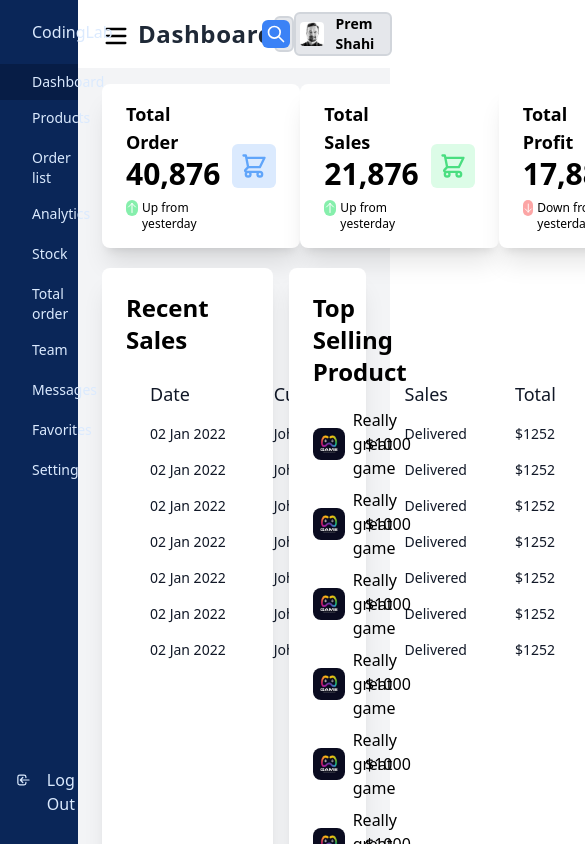
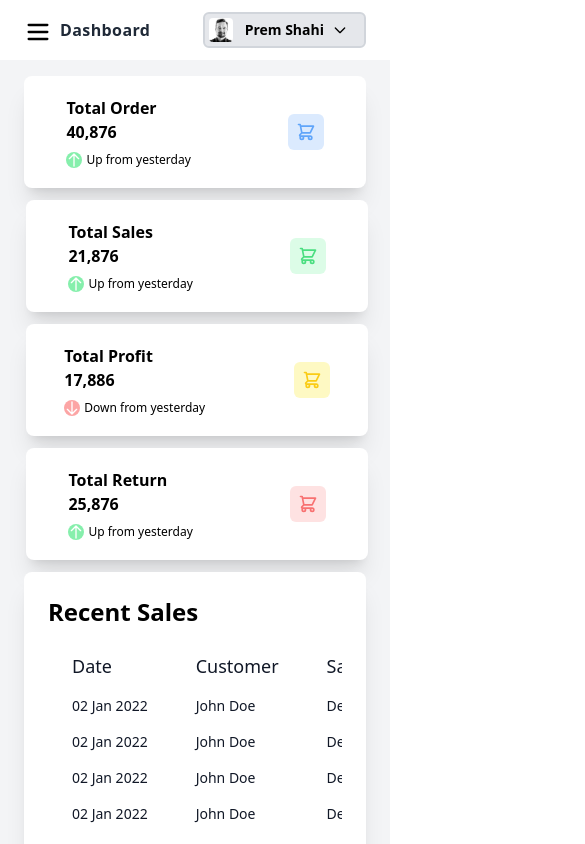
Before and after one commit to massam89/react-tailwind-dashboard, a JavaScript app: page / in a window 390 px wide. Shown: the top 844 px of the page, 585 px wide, since content can reach past the window. Built offline with nearby package versions, Linux system fonts and the light colour scheme; the HTML template or start-up script is replaced by a standard one.

Commit message:
almost finish responsibility

```diff
--- a/src/App.js
+++ b/src/App.js
@@ -4,11 +4,11 @@ import Main from "./components/main/Main";
 
 function App() {
   return (
-    <div className="grid grid-cols-5 gap-0">
+    <div className="grid md:grid-cols-3 lg:grid-cols-5 gap-0">
       <div>
         <Menu />
       </div>
-      <div className="col-span-4 bg-gray-100">
+      <div className="sm:col-span-1 md:col-span-3 lg:col-span-4  bg-gray-100">
         <Header />
         <Main />
       </div>
--- a/src/components/header/Header.js
+++ b/src/components/header/Header.js
@@ -3,10 +3,10 @@ const Header = () => {
     <header className="flex justify-between px-6 py-3 bg-white">
       <div className="flex items-center">
         <svg className="w-7 cursor-pointer pt-1" fill="none" stroke="currentColor" viewBox="0 0 24 24" xmlns="http://www.w3.org/2000/svg"><path strokeLinecap="round" strokeLinejoin="round" strokeWidth={2} d="M4 6h16M4 12h16M4 18h16" /></svg>
-        <h2 className="font-bold text-2xl pl-2 tracking-wide text-gray-800">Dashboard</h2>
+        <h2 className="font-bold lg:text-2xl md:text-xl pl-2 tracking-wide text-gray-800">Dashboard</h2>
       </div>
 
-      <form className="w-2/4 relative">
+      <form className="w-2/4 relative hidden lg:block">
         <input className="outline-1 outline-gray-400 w-full mt-1 py-1 bg-gray-200 border-solid border-gray-300 border-2 pl-4 rounded-md" type="text" placeholder="Search" />
         <button className="rounded-md p-1 inline-block absolute right-1 top-2 bg-blue-500 text-white" type="submit">
           <svg className="w-5 h-5" fill="none" stroke="currentColor" viewBox="0 0 24 24" xmlns="http://www.w3.org/2000/svg"><path strokeLinecap="round" strokeLinejoin="round" strokeWidth={2} d="M21 21l-6-6m2-5a7 7 0 11-14 0 7 7 0 0114 0z" /></svg>
--- a/src/components/main/Main.js
+++ b/src/components/main/Main.js
@@ -6,7 +6,7 @@ const Main = () => {
   return (
     <main>
       <Survay />
-      <div className="grid grid-cols-3 gap-4 px-6 py-1">
+      <div className="grid grid-cols-1 lg:grid-cols-3 gap-0 lg:gap-4 px-6 ">
         <Recent />
         <Top />
       </div>
--- a/src/components/main/Recent.js
+++ b/src/components/main/Recent.js
@@ -1,10 +1,10 @@
 const Recent = () => {
   return (
-    <div className="col-span-2 bg-white rounded-lg shadow-xl p-6">
+    <div className="col-span-2 bg-white rounded-lg shadow-xl p-6 mb-4">
       <h2 className="text-2xl font-bold mb-2">Recent Sales</h2>
-      <div class="flex flex-col">
+      <div class="flex flex-col overflow-x-auto">
         <div class="sm:-mx-6 lg:-mx-8">
-          <div class="py-2 inline-block min-w-full sm:px-6 lg:px-8">
+          <div class="py-2 inline-block min-w-full sm:px-6 lg:px-8 ">
 
               <table class="min-w-full">
                 <thead>
--- a/src/components/main/Survay.js
+++ b/src/components/main/Survay.js
@@ -1,57 +1,57 @@
 
 const Survay = () => {
   return (
-    <div className="flex justify-between  py-4 px-6">
-        <div className="flex items-center bg-white px-6 py-4 rounded-lg shadow-xl">
+    <div className="flex flex-col md:flex-row items-center md:items-stretch  md:justify-between space-x-1 pt-4 px-6">
+        <div className="flex items-center justify-around sm:justify-around py-5 mb-3 md:justify-between bg-white md:p-3 w-full lg:px-6 lg:py-4 rounded-lg shadow-xl">
             <div className="flex flex-col">
-                <span className="font-bold text-lg">Total Order</span>
-                <span className="font-bold text-3xl">40,876</span>
+                <span className="font-bold lg:text-lg md:text-md">Total Order</span>
+                <span className="font-bold md:text-2xl lg:text-3xl">40,876</span>
                 <div className="flex mt-2">
                     <svg className="w-4 h-4 bg-green-300 text-white rounded-full" fill="none" stroke="currentColor" viewBox="0 0 24 24" xmlns="http://www.w3.org/2000/svg"><path strokeLinecap="round" strokeLinejoin="round" strokeWidth={2} d="M5 10l7-7m0 0l7 7m-7-7v18" /></svg>
                     <span className="text-xs pl-1">Up from yesterday</span>
                 </div>
             </div>
             <div className="bg-blue-100 text-blue-400 p-2 rounded-md ml-3">
-                <svg className="w-7 h-7" fill="none" stroke="currentColor" viewBox="0 0 24 24" xmlns="http://www.w3.org/2000/svg"><path strokeLinecap="round" strokeLinejoin="round" strokeWidth={2} d="M3 3h2l.4 2M7 13h10l4-8H5.4M7 13L5.4 5M7 13l-2.293 2.293c-.63.63-.184 1.707.707 1.707H17m0 0a2 2 0 100 4 2 2 0 000-4zm-8 2a2 2 0 11-4 0 2 2 0 014 0z" /></svg>
+                <svg className="w-5 lg:w-7" fill="none" stroke="currentColor" viewBox="0 0 24 24" xmlns="http://www.w3.org/2000/svg"><path strokeLinecap="round" strokeLinejoin="round" strokeWidth={2} d="M3 3h2l.4 2M7 13h10l4-8H5.4M7 13L5.4 5M7 13l-2.293 2.293c-.63.63-.184 1.707.707 1.707H17m0 0a2 2 0 100 4 2 2 0 000-4zm-8 2a2 2 0 11-4 0 2 2 0 014 0z" /></svg>
             </div>
         </div>
-        <div className="flex items-center bg-white px-6 py-4 rounded-lg shadow-xl">
+        <div className="flex items-center justify-around sm:justify-around py-5 mb-3 md:justify-between bg-white md:p-3 w-full lg:px-6 lg:py-4 rounded-lg shadow-xl">
             <div className="flex flex-col">
-                <span className="font-bold text-lg">Total Sales</span>
-                <span className="font-bold text-3xl">21,876</span>
+                <span className="font-bold lg:text-lg md:text-md">Total Sales</span>
+                <span className="font-bold md:text-2xl lg:text-3xl">21,876</span>
                 <div className="flex mt-2">
                     <svg className="w-4 h-4 bg-green-300 text-white rounded-full" fill="none" stroke="currentColor" viewBox="0 0 24 24" xmlns="http://www.w3.org/2000/svg"><path strokeLinecap="round" strokeLinejoin="round" strokeWidth={2} d="M5 10l7-7m0 0l7 7m-7-7v18" /></svg>
                     <span className="text-xs pl-1">Up from yesterday</span>
                 </div>
             </div>
             <div className="bg-green-100 text-green-400 p-2 rounded-md ml-3">
-                <svg className="w-7 h-7" fill="none" stroke="currentColor" viewBox="0 0 24 24" xmlns="http://www.w3.org/2000/svg"><path strokeLinecap="round" strokeLinejoin="round" strokeWidth={2} d="M3 3h2l.4 2M7 13h10l4-8H5.4M7 13L5.4 5M7 13l-2.293 2.293c-.63.63-.184 1.707.707 1.707H17m0 0a2 2 0 100 4 2 2 0 000-4zm-8 2a2 2 0 11-4 0 2 2 0 014 0z" /></svg>
+                <svg className="w-5 lg:w-7" fill="none" stroke="currentColor" viewBox="0 0 24 24" xmlns="http://www.w3.org/2000/svg"><path strokeLinecap="round" strokeLinejoin="round" strokeWidth={2} d="M3 3h2l.4 2M7 13h10l4-8H5.4M7 13L5.4 5M7 13l-2.293 2.293c-.63.63-.184 1.707.707 1.707H17m0 0a2 2 0 100 4 2 2 0 000-4zm-8 2a2 2 0 11-4 0 2 2 0 014 0z" /></svg>
             </div>
         </div>
-        <div className="flex items-center bg-white px-6 py-4 rounded-lg shadow-xl">
+        <div className="flex items-center justify-around sm:justify-around py-5 mb-3 md:justify-between bg-white md:p-3 w-full lg:px-6 lg:py-4 rounded-lg shadow-xl">
             <div className="flex flex-col">
-                <span className="font-bold text-lg">Total Profit</span>
-                <span className="font-bold text-3xl">17,886</span>
+                <span className="font-bold lg:text-lg md:text-md">Total Profit</span>
+                <span className="font-bold md:text-2xl lg:text-3xl">17,886</span>
                 <div className="flex mt-2">
                     <svg className="w-4 h-4 bg-red-300 text-white rounded-full" fill="none" stroke="currentColor" viewBox="0 0 24 24" xmlns="http://www.w3.org/2000/svg"><path strokeLinecap="round" strokeLinejoin="round" strokeWidth={2} d="M19 14l-7 7m0 0l-7-7m7 7V3" /></svg>
                     <span className="text-xs pl-1">Down from yesterday</span>
                 </div>
             </div>
             <div className="bg-yellow-100 text-yellow-400 p-2 rounded-md ml-3">
-                <svg className="w-7 h-7" fill="none" stroke="currentColor" viewBox="0 0 24 24" xmlns="http://www.w3.org/2000/svg"><path strokeLinecap="round" strokeLinejoin="round" strokeWidth={2} d="M3 3h2l.4 2M7 13h10l4-8H5.4M7 13L5.4 5M7 13l-2.293 2.293c-.63.63-.184 1.707.707 1.707H17m0 0a2 2 0 100 4 2 2 0 000-4zm-8 2a2 2 0 11-4 0 2 2 0 014 0z" /></svg>
+                <svg className="w-5 lg:w-7" fill="none" stroke="currentColor" viewBox="0 0 24 24" xmlns="http://www.w3.org/2000/svg"><path strokeLinecap="round" strokeLinejoin="round" strokeWidth={2} d="M3 3h2l.4 2M7 13h10l4-8H5.4M7 13L5.4 5M7 13l-2.293 2.293c-.63.63-.184 1.707.707 1.707H17m0 0a2 2 0 100 4 2 2 0 000-4zm-8 2a2 2 0 11-4 0 2 2 0 014 0z" /></svg>
             </div>
         </div>
-        <div className="flex items-center bg-white px-6 py-4 rounded-lg shadow-xl">
+        <div className="flex items-center justify-around sm:justify-around py-5 mb-3 md:justify-between bg-white md:p-3 w-full lg:px-6 lg:py-4 rounded-lg shadow-xl">
             <div className="flex flex-col">
-                <span className="font-bold text-lg">Total Return</span>
-                <span className="font-bold text-3xl">25,876</span>
+                <span className="font-bold lg:text-lg md:text-md">Total Return</span>
+                <span className="font-bold md:text-2xl lg:text-3xl">25,876</span>
                 <div className="flex mt-2">
                     <svg className="w-4 h-4 bg-green-300 text-white rounded-full" fill="none" stroke="currentColor" viewBox="0 0 24 24" xmlns="http://www.w3.org/2000/svg"><path strokeLinecap="round" strokeLinejoin="round" strokeWidth={2} d="M5 10l7-7m0 0l7 7m-7-7v18" /></svg>
                     <span className="text-xs pl-1">Up from yesterday</span>
                 </div>
             </div>
             <div className="bg-red-100 text-red-400 p-2 rounded-md ml-3">
-                <svg className="w-7 h-7" fill="none" stroke="currentColor" viewBox="0 0 24 24" xmlns="http://www.w3.org/2000/svg"><path strokeLinecap="round" strokeLinejoin="round" strokeWidth={2} d="M3 3h2l.4 2M7 13h10l4-8H5.4M7 13L5.4 5M7 13l-2.293 2.293c-.63.63-.184 1.707.707 1.707H17m0 0a2 2 0 100 4 2 2 0 000-4zm-8 2a2 2 0 11-4 0 2 2 0 014 0z" /></svg>
+                <svg className="w-5 lg:w-7" fill="none" stroke="currentColor" viewBox="0 0 24 24" xmlns="http://www.w3.org/2000/svg"><path strokeLinecap="round" strokeLinejoin="round" strokeWidth={2} d="M3 3h2l.4 2M7 13h10l4-8H5.4M7 13L5.4 5M7 13l-2.293 2.293c-.63.63-.184 1.707.707 1.707H17m0 0a2 2 0 100 4 2 2 0 000-4zm-8 2a2 2 0 11-4 0 2 2 0 014 0z" /></svg>
             </div>
         </div>
     </div>
--- a/src/components/main/Top.js
+++ b/src/components/main/Top.js
@@ -1,6 +1,6 @@
 const Top = () => {
   return (
-    <div className="col-span-1 bg-white rounded-lg shadow-xl p-6">
+    <div className="col-span-1 bg-white rounded-lg shadow-xl p-6 mb-4">
       <h2 className="text-2xl font-bold mb-5">Top Selling Product</h2>
       <div>
         <div className="flex justify-between items-center mb-2">
--- a/src/components/menu/Menu.js
+++ b/src/components/menu/Menu.js
@@ -2,7 +2,7 @@ import styles from "./Menu.module.css";
 
 const Menu = () => {
   return (
-    <nav className="bg-blues h-screen fixed w-1/5 text-blue-100">
+    <nav className="bg-blues h-screen fixed w-1/5 text-blue-100 hidden lg:block">
       <div className="flex items-center py-5 px-4">
         <svg
           className="w-9"
```
